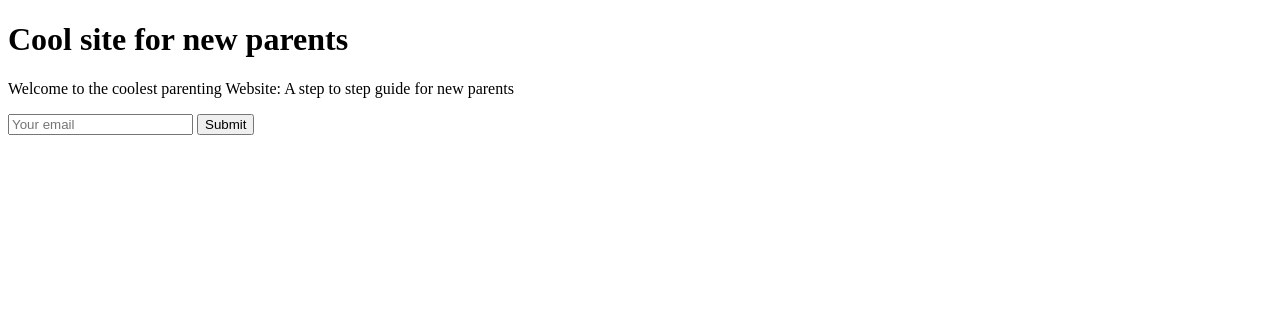
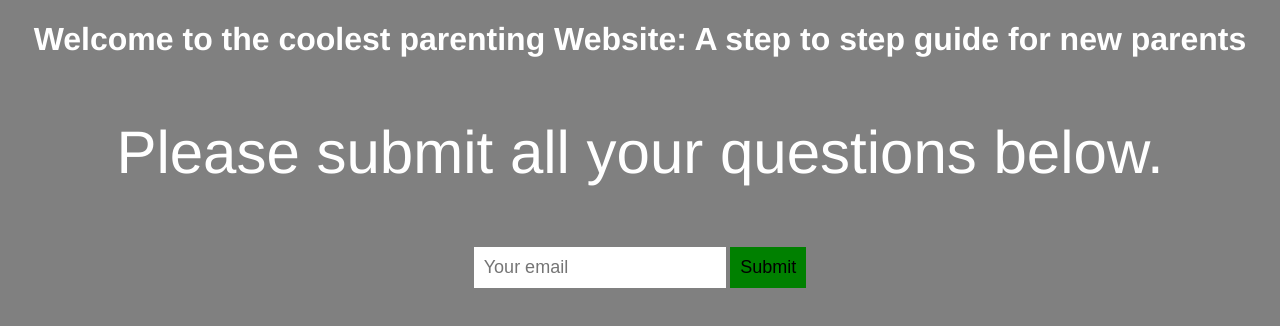
Before and after one commit to Sayantanisom/project, a plain HTML site: page index.html in a window 1280 px wide. Drawn offline with Linux system fonts and the light colour scheme.

Commit message:
Added CSS

```diff
--- /dev/null
+++ b/CSS/style.css
@@ -0,0 +1,17 @@
+
+    body {
+      text-align: center;
+      background-color:grey;
+      background-size:cover;
+      background-position:center;
+      color: white;
+      font-family: helvetica;}
+      p{text-align: center;font-size:60px; color:white;
+    }
+    input
+    {
+      border:0;
+    padding:10px;
+   font-size:18px;
+    }
+    input[type="submit"] { background: green; color: black;}
--- a/index.html
+++ b/index.html
@@ -2,12 +2,11 @@
 <html>
 <head>
 <title>my website</title>
+<link rel="stylesheet" type="text/css" href="css/style.css"
 </title></head>
 <body>
-<h1>Cool site for new parents</h1>
-    <body>
-
-      <p>Welcome to the coolest parenting Website: A step to step guide for new parents</p>
+<h1>Welcome to the coolest parenting Website: A step to step guide for new parents</h1>
+<p>Please submit all your questions below.</p>
       <input type="email" placeholder="Your email">
       <input type="submit">
  </p>
```
